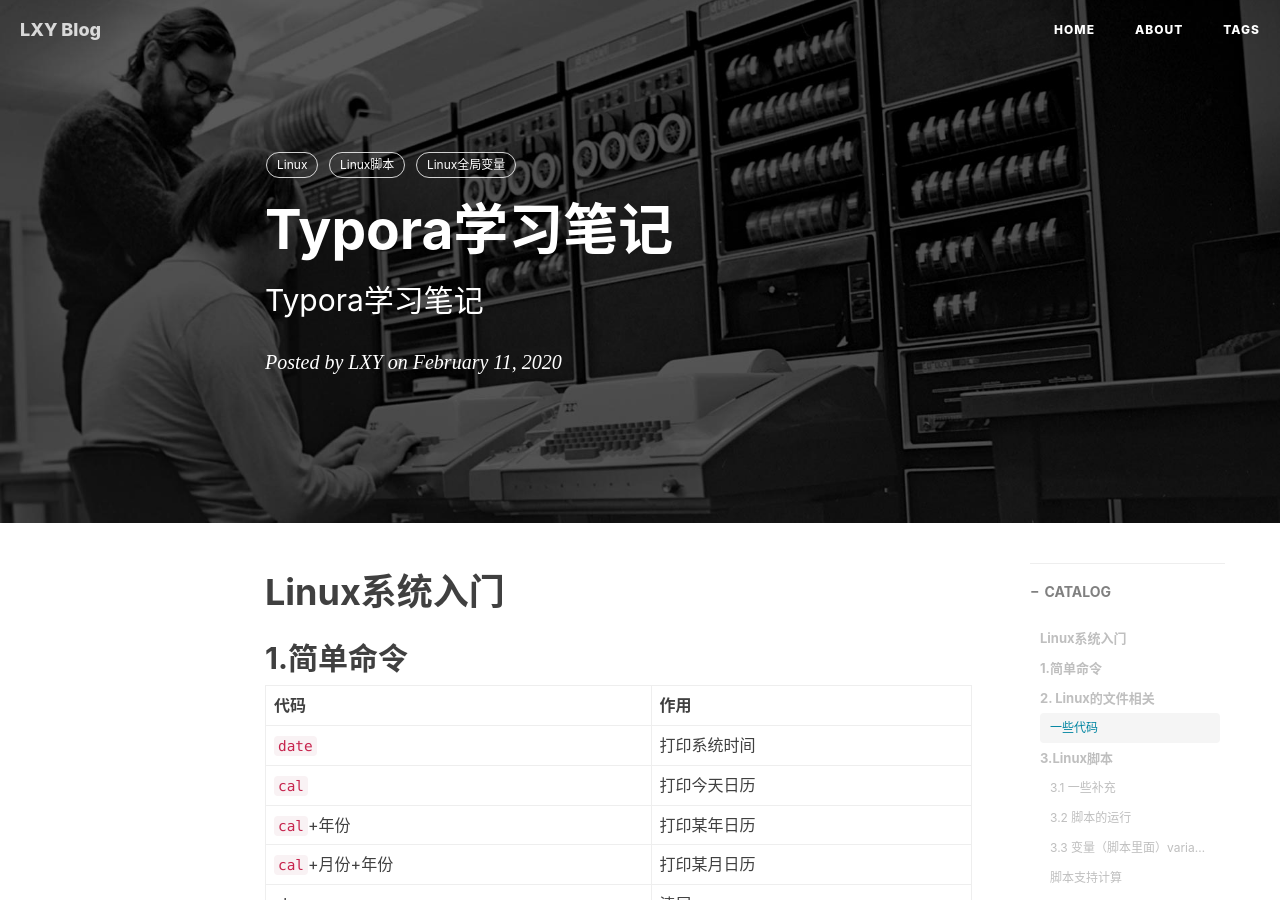
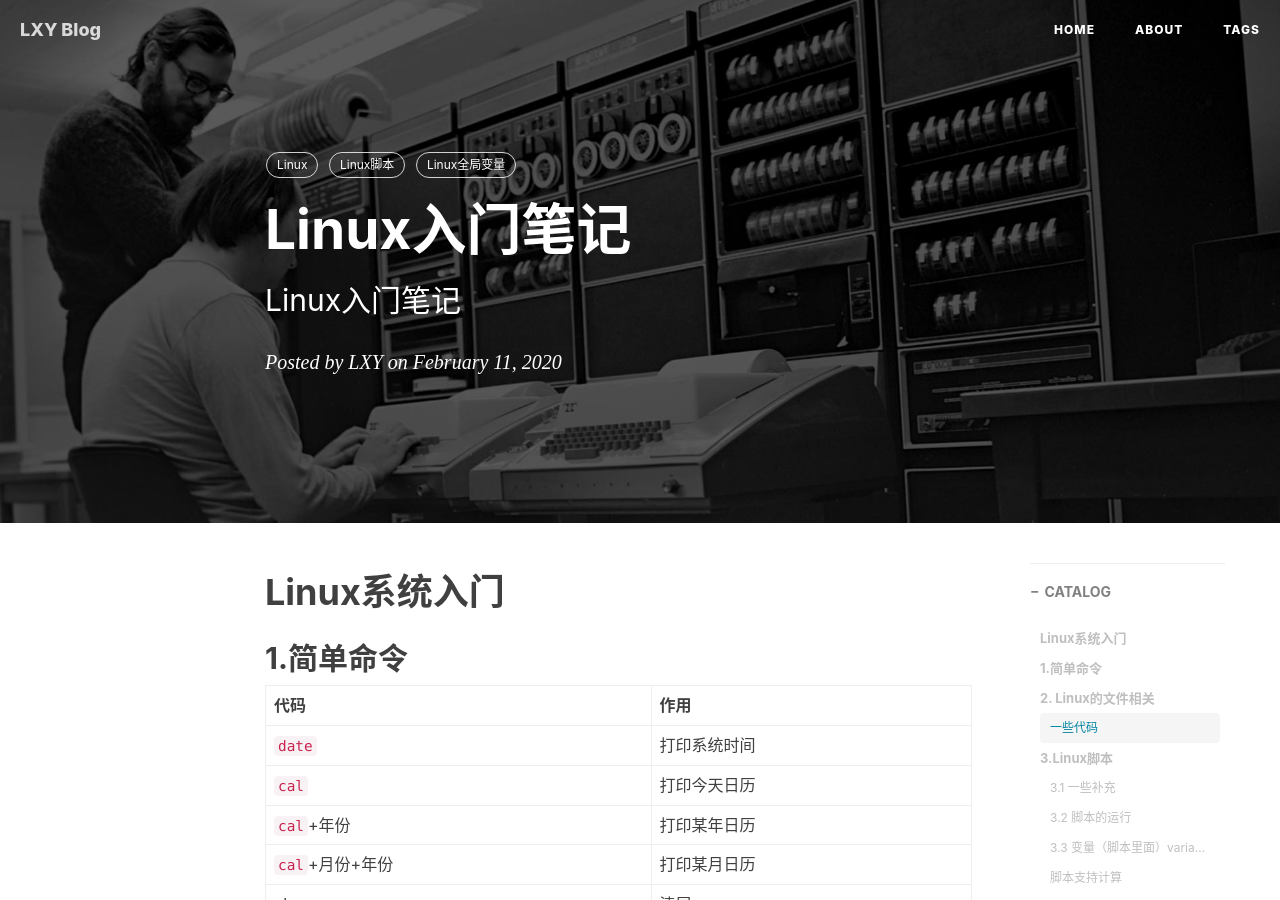
Before and after one commit to LXY-freshman/LXY-freshman.github.io, a Jekyll site: the page built from _posts/2020-02-11-Linux入门学习笔记.md, in a window 1280 px wide and 900 px high. Built offline with Jekyll 4.4.1, drawn with Linux system fonts in a browser that asks for light colours; nearby versions of some CDN libraries; comment, search, counter and statistics services are not loaded.

Commit message:
Update 2020-02-11-Linux入门学习笔记.md

```diff
--- a/_posts/2020-02-11-Linux入门学习笔记.md
+++ b/_posts/2020-02-11-Linux入门学习笔记.md
@@ -1,7 +1,7 @@
 ---
 layout:     post
-title:      Typora学习笔记
-subtitle:   Typora学习笔记
+title:      Linux入门笔记
+subtitle:   Linux入门笔记
 date:       2020-02-11
 author:     LXY
 header-img: img/post-bg-unix-linux.jpg
```
